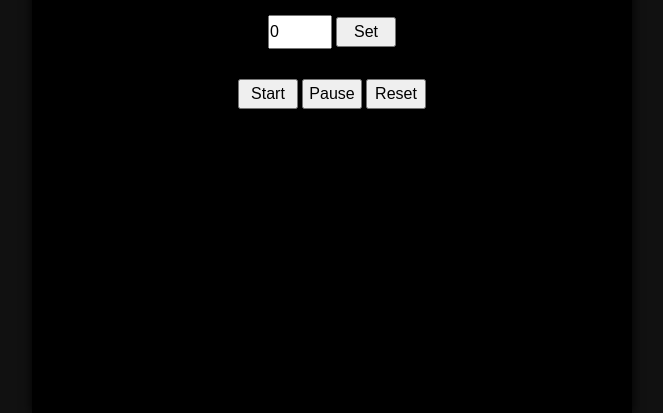
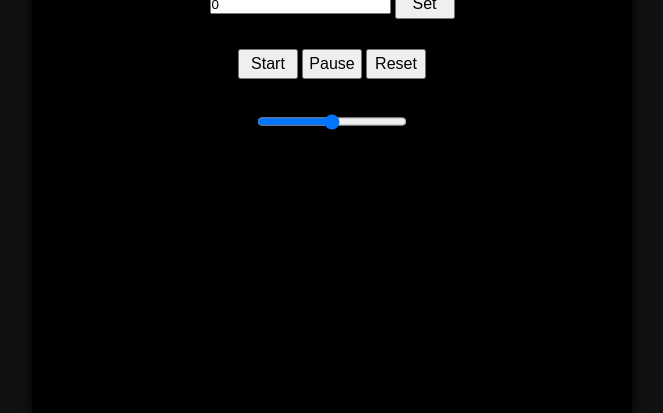
Before and after one commit to PedroRub1/Pomodoro, a plain HTML site: page index.html in a window 1280 px wide. Shown: the part 387-800 px from the top of the page, without its empty margins (308-971 px from the left). Drawn offline with Linux system fonts and the light colour scheme.

Commit message:
add volume slider

```diff
--- a/index.html
+++ b/index.html
@@ -25,6 +25,8 @@
             <button id="pauseBtn">Pause</button>
             <button id="resetBtn">Reset</button>
         </div>
+        <input type="range" id="volume-slider" min="0" max="10">
+
     </div>
 
 
--- a/style.css
+++ b/style.css
@@ -32,7 +32,7 @@ body {
     gap: 30px;
 }
 
-input {
+.options input {
     width: 60px;
     height: 30px;
     font-size: 16px;
@@ -43,3 +43,8 @@ button {
     height: 30px;
     font-size: 16px;
 }
+
+#volume-slider {
+    width: 150px;
+    height: 25px;
+}
```
Also changed, not shown: script.js (line endings or trailing spaces), 8 other files.
